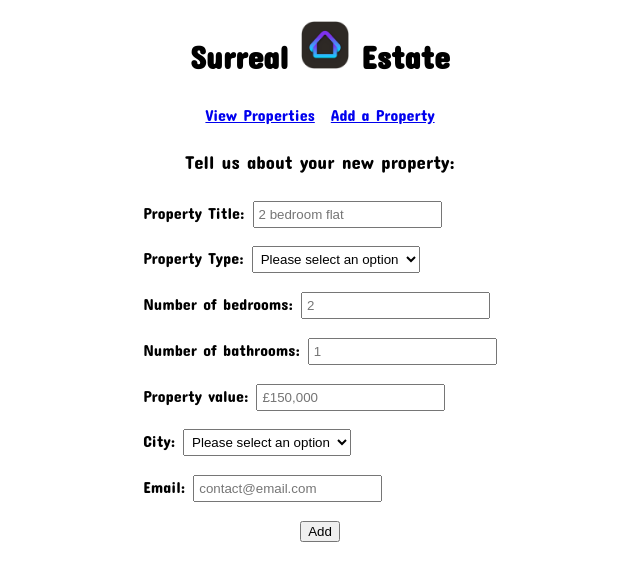
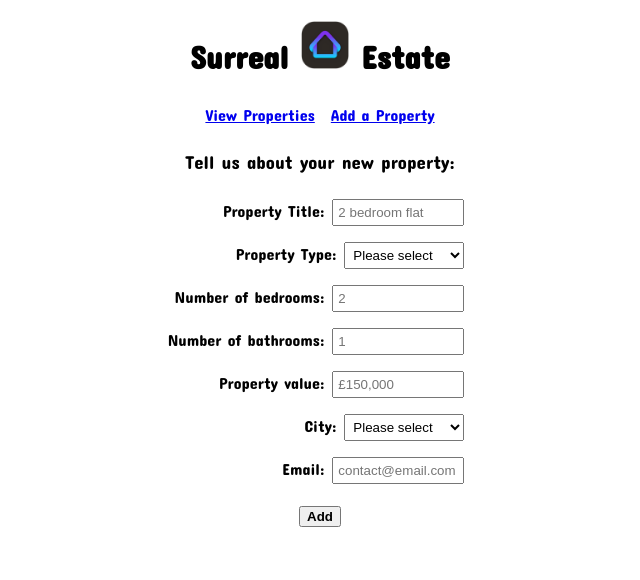
Before and after one commit to josenymad/Surreal-Estate, a React (Create React App) app: page /add-property in a window 1280 px wide. Shown: the top 580 px of the page, without its empty margins (320-960 px from the left). Built offline with nearby package versions, Linux system fonts and the light colour scheme.

Commit message:
further form styling

```diff
--- a/src/components/AddProperty.jsx
+++ b/src/components/AddProperty.jsx
@@ -47,7 +47,7 @@ const AddProperties = () => {
             onChange={handleFieldChange}
             className="form__input"
           >
-            <option value="">Please select an option</option>
+            <option value="">Please select</option>
             <option value="Flat">Flat</option>
             <option value="Detached">Detached</option>
             <option value="Semi-Detached">Semi-Detached</option>
@@ -99,7 +99,7 @@ const AddProperties = () => {
             onChange={handleFieldChange}
             className="form__input"
           >
-            <option value="">Please select an option</option>
+            <option value="">Please select</option>
             <option value="Manchester">Manchester</option>
             <option value="Leeds">Leeds</option>
             <option value="Sheffield">Sheffield</option>
--- a/src/styles/add-property.css
+++ b/src/styles/add-property.css
@@ -5,18 +5,19 @@
 .add-property__form {
     display: flex;
     flex-direction: column;
+    align-items: flex-end;
     max-width: fit-content;
-    align-items: flex-start;
     margin: auto;
-    justify-content: space-around;
-    height: 45vh;
 }
 
 .form__input {
-    margin-left: 0.5rem;
+    margin: 0.6em;
     padding: 0.3em;
+    width: 120px;
 }
 
 button {
     align-self: center;
+    font-weight: 600;
+    margin-top: 1em;
 }
```
